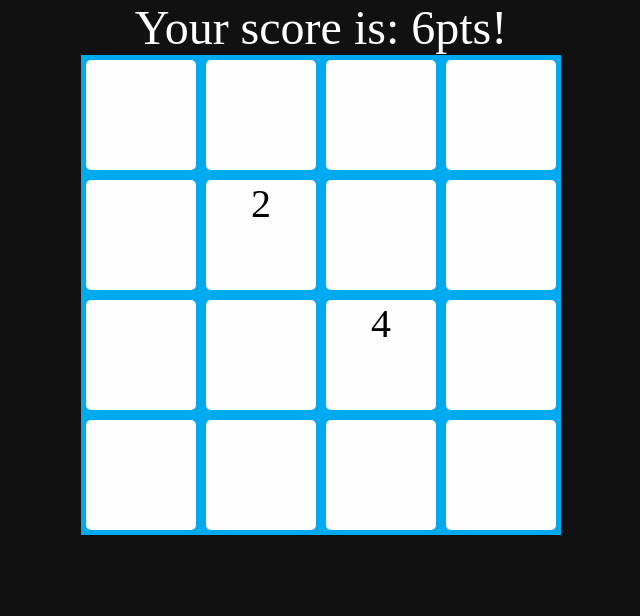
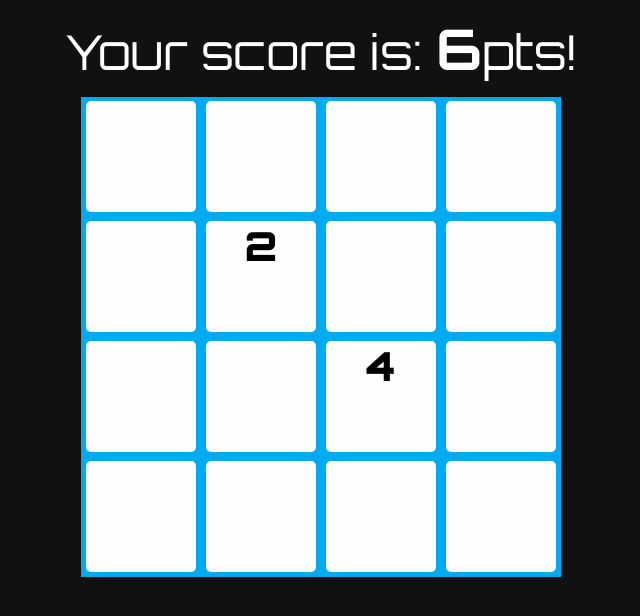
Before and after one commit to Frankusky/my2048version, a plain HTML site: page index.html in a window 1280 px wide. Shown: the whole page, without its empty margins (319-959 px from the left). Drawn offline with nearby package versions, Linux system fonts and the light colour scheme.

Commit message:
Added a google font

```diff
--- a/css/style.css
+++ b/css/style.css
@@ -3,11 +3,17 @@ html,body{
 	background-color:#111;
 	color: black;
 	height:100%;
+	font-family: 'Orbitron', sans-serif;
 }
 .scoreBoard{
 	font-size:48px;
 	color:white;
 	text-align:center;
+	padding: 1%;
+}
+.score{
+	font-weight: 700;
+	font-size: 56px;
 }
 .board{
 	max-width:480px;
@@ -20,6 +26,7 @@ html,body{
 	margin: 0 auto;
 	left:0;
 	right:0;
+	font-weight: 800;
 }
 .cell{
 	height:23%;
--- a/index.html
+++ b/index.html
@@ -3,6 +3,7 @@
 <head>
 	<meta charset="UTF-8">
 	<title>Document</title>
+	<link href='http://fonts.googleapis.com/css?family=Orbitron:400,900,700' rel='stylesheet' type='text/css'>
 	<link rel="stylesheet" href="css/style.css">
 </head>
 <body>
```
Also changed, not shown: 1 other file.
